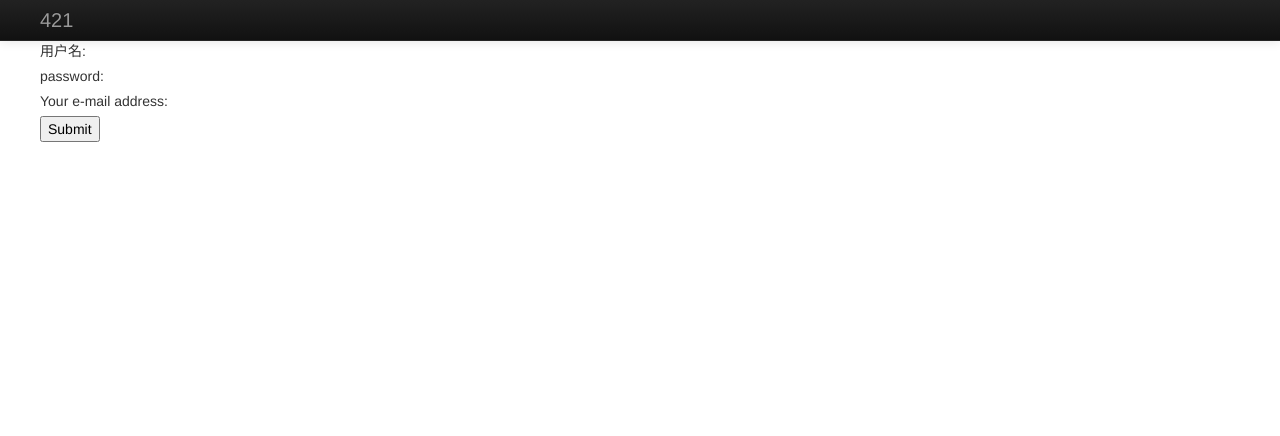
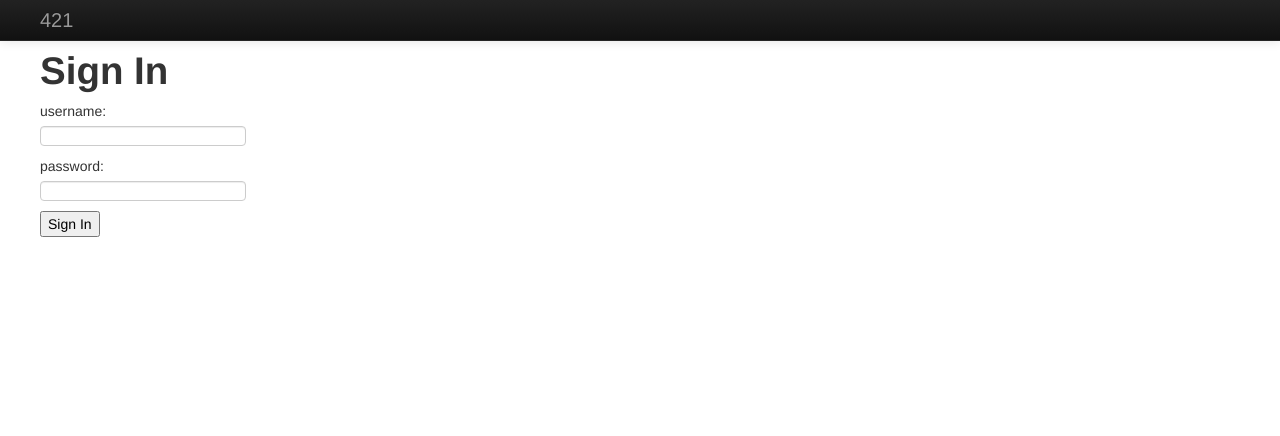
Before and after one commit to zsjss/payme, a Django app: page /z/pay/ in a window 1280 px wide. Shown: the top 436 px of the page. Run offline with Django 3.2, Linux system fonts and the light colour scheme; parts of the project's set-up code (start-up, migrations or seed data) failed here and were passed over; some libraries are stand-ins or nearby versions.

Commit message:
implement sign in logic

```diff
--- a/portal/templates/portal/sign_in.html
+++ b/portal/templates/portal/sign_in.html
@@ -2,24 +2,20 @@
 
 {% block content %}
 <div class='container'>
+    <h1>Sign In</h1>
+    <span class="text-error">{{ errors }}</span>
     <form action="" method="post">
-        {% csrf_token %}
         <div class="field">
+            <label for="id_subject">username:</label>
+            {{ form.username }}
             {{ form.username.errors }}
-            <label for="id_subject">用户名:</label>
-            {{ form.username }}
         </div>
         <div class="field">
-            {{ form.password.errors }}
             <label for="id_password">password:</label>
             {{ form.password }}
+            {{ form.password.errors }}
         </div>
-        <div class="field">
-            {{ form.email.errors }}
-            <label for="id_email">Your e-mail address:</label>
-            {{ form.email }}
-        </div>
-        <input type="submit" value="Submit">
+        <input type="submit" value="Sign In">
     </form>
 </div>
 {% endblock %}
--- a/portal/views/base.py
+++ b/portal/views/base.py
@@ -6,36 +6,55 @@ For example: signin, signup, homepage , etc.
 """
 
 import functools
+import logging
 
 #from django import http
 from . import render
 from portal import forms
 from portal import models
 
+LOG = logging.getLogger(__name__)
+
 
 def check_authentication(func):
-    """The decorator will check username and password from session.
-    If the username and password is correct contiune.. otherwise redirect
-    to sign_in page.
+    """The decorator will check username existed in session. If it is continue.
     """
     @functools.wraps(func)
     def _check_authentication(req):
         username = req.session.get('username')
-        password = req.session.get('password')
-        if username and password:
-            user = models.User.object.filter(username=username)
-            if password == user.password:
-                # everything is ok, continue.
-                func(req)
-        #otherwise, redirect to signin page.
-        return signin(req)
+        if not username:
+            return signin(req)
+        else:
+            func(req)
 
     return _check_authentication
 
 
+def _set_session(req, username):
+    req.session['username'] = username
+
+
 def signin(req):
     """登陆"""
-    return render('sign_in.html', {})
+    if req.method == 'GET':
+        form = forms.SignInForm()
+        return render('sign_in.html', {'form': form})
+    elif req.method == 'POST':
+        form = forms.SignInForm(req.POST)
+        if form.is_valid():
+            data = form.cleaned_data
+            user = models.User.objects.filter(username=data['username'])[0]
+            if user.password == data['password']:
+                LOG.debug('%s login success.' % user)
+                _set_session(req, user.username)
+                return portal(req)
+            else:
+                LOG.debug("%s login failed." % user)
+                return render('sign_in.html',
+                                {'errors': 'Username or password wrong',
+                                 'form': form})
+        else:
+            return render('sign_in.html', {'form': form})
 
 
 def signup(req):
@@ -54,7 +73,6 @@ def signup(req):
             return render('sign_up.html', {'form': form})
 
 
-@check_authentication
 def portal(req):
     return render('portal.html', {})
 
```
